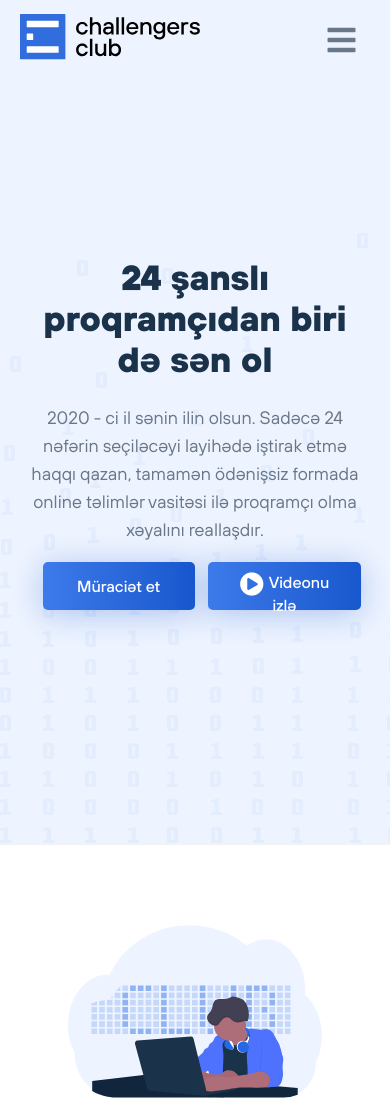
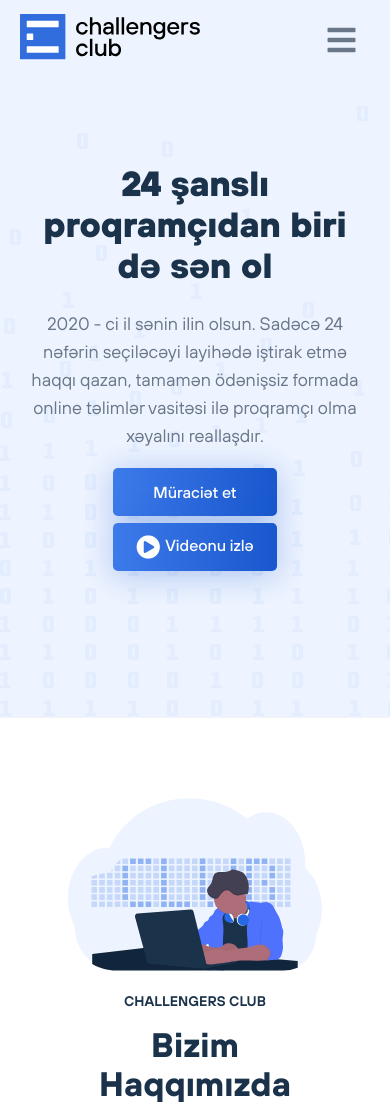
Before and after one commit to theprogbash/challengers-ip, a Django app: page / in a window 390 px wide. Shown: the top 1102 px of the page. Run offline with Django 3.2, Linux system fonts and the light colour scheme; data comes from the database, SQL or seed files in the repository; some libraries are stand-ins or nearby versions.

Commit message:
Changed alignment of buttons for mobile devices

```diff
--- a/static/css/style.css
+++ b/static/css/style.css
@@ -1279,8 +1279,18 @@
 }
 
 @media screen and (max-width: 590px) {
+    header{
+        height: auto;
+    }
     .small-nav-menu {
         width: 100%;
+    }
+    .greeting-buttons-container{
+        flex-direction: column;
+        align-items: center;
+    }
+    .greeting-buttons-container button{
+        margin: 2%;
     }
     .greeting-div .left-side-greeting h1{
         font-size: 35px;
```
